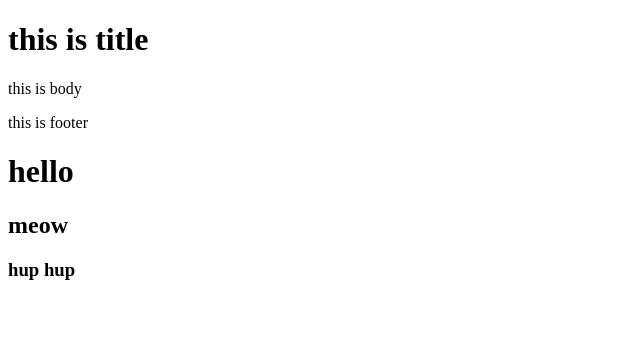
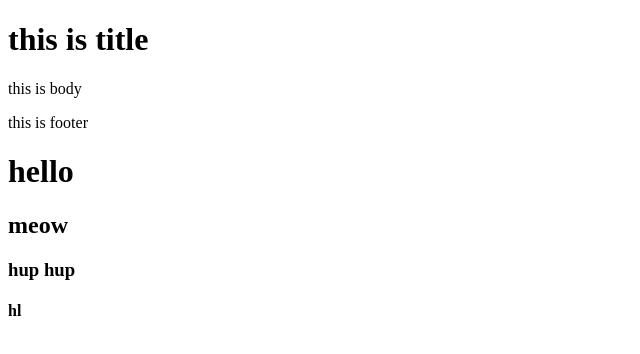
Before and after one commit to RasoolB/githubtest, a plain HTML site: page index.html in a window 1280 px wide. Shown: the full height of the page, 0-640 px from the left. Drawn offline with Linux system fonts and the light colour scheme.

Commit message:
added hl

```diff
--- a/index.html
+++ b/index.html
@@ -23,6 +23,9 @@
         meow
     </h2>
     <h3>hup hup</h3>
+    <h4>
+        hl
+    </h4>
 
 
 
```
